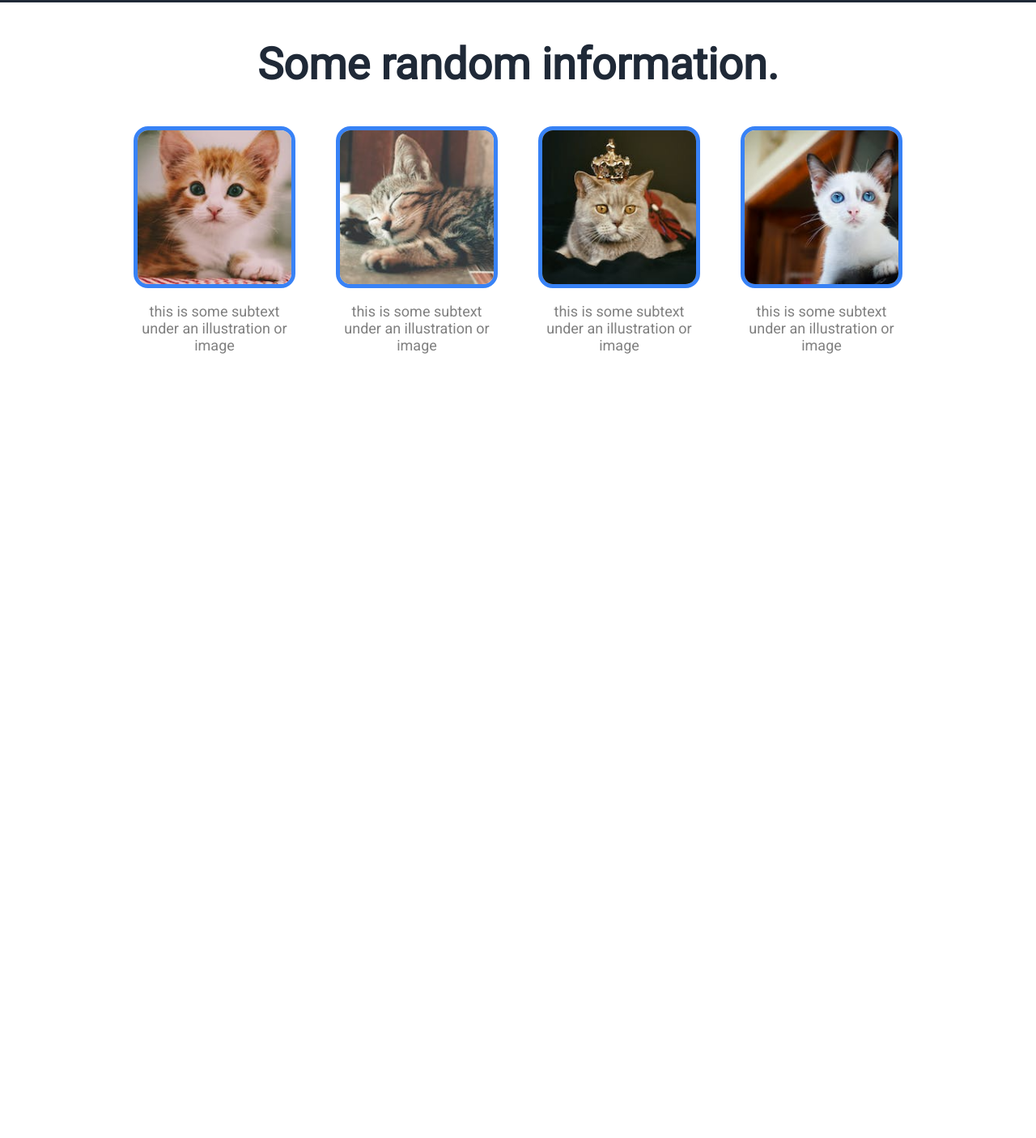
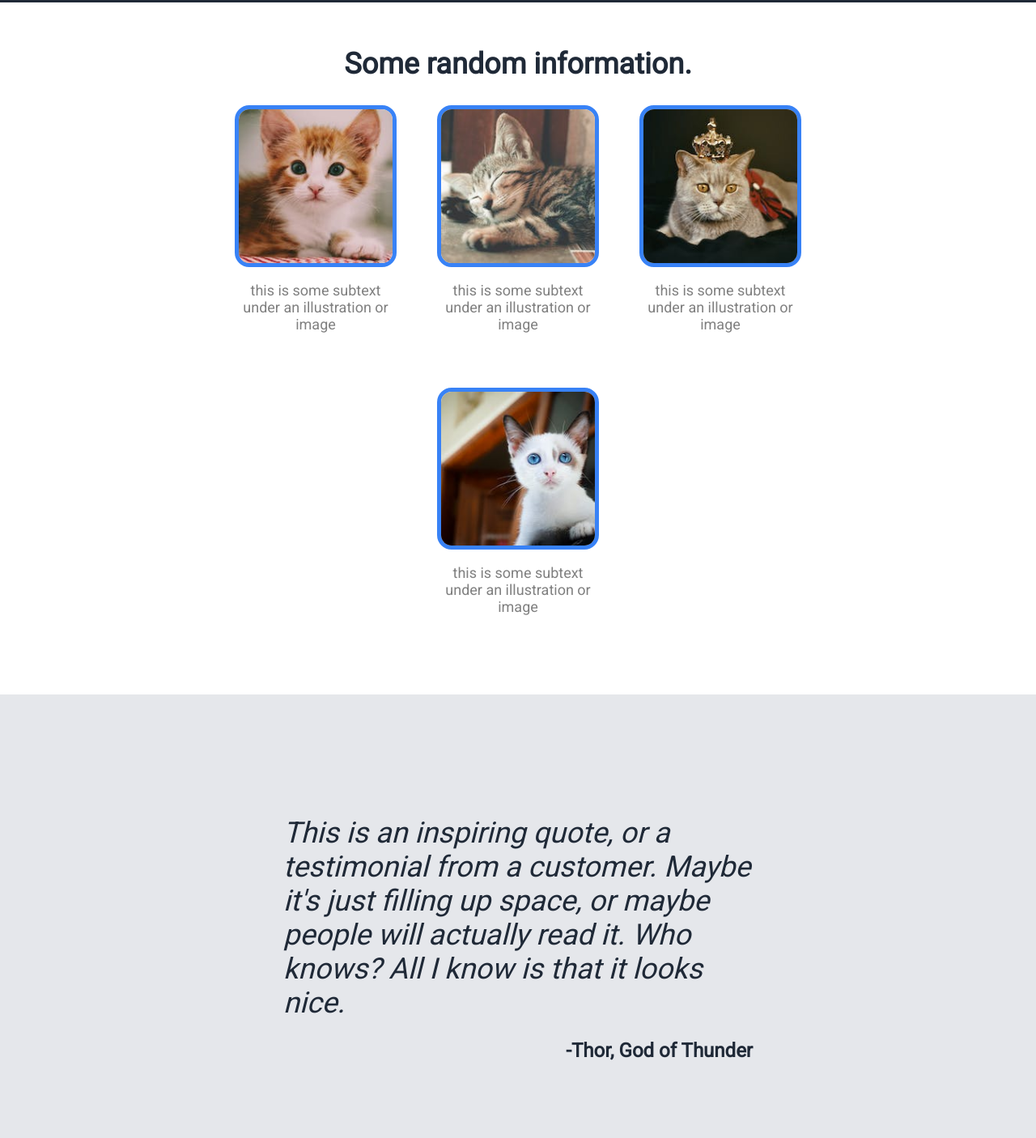
Before and after one commit to Rui-1004/landing-page, a plain HTML site: page index.html in a window 1280 px wide. Shown: the part 745-2151 px from the top of the page at 81% size. Before the commit the page ends 1200 px from the top, so only its background shows below. Drawn offline with Linux system fonts and the light colour scheme.

Commit message:
Add quote section
Layed out with flexbox and styled. Adjusted some paddings to fit the screen better.

```diff
--- a/index.html
+++ b/index.html
@@ -53,5 +53,10 @@
         </div>
       </div>
     </div>
+
+    <div class="quote">
+      <p class="quote-text">This is an inspiring quote, or a testimonial from a customer. Maybe it's just filling up space, or maybe people will actually read it. Who knows? All I know is that it looks nice.</p>
+      <p class="quote-author">-Thor, God of Thunder</p>
+    </div>
   </body>
 </html>
--- a/style.css
+++ b/style.css
@@ -7,7 +7,8 @@ body {
 }
 
 .header,
-.hero {
+.hero,
+.information {
   padding: 0px 210px;
 }
 
@@ -99,6 +100,8 @@ a {
   display: flex;
   flex-direction: column;
   align-items: center;
+  padding-top: 25px;
+  padding-bottom: 80px;
 }
 
 .information-container {
@@ -122,8 +125,33 @@ a {
   border-radius: 18px;
 }
 
-.information-header {
+.information-header h2 {
   font-size: 36px;
   font-weight: 800;
   color: #1F2937;
 }
+
+/* quote section */
+
+.quote  {
+  background-color: #E5E7EB;
+  display: flex;
+  flex-direction: column;
+  justify-content: center;
+  align-items: center;
+  padding: 150px 350px 70px 350px;
+}
+
+.quote-text {
+  font-style: italic;
+  font-size: 36px;
+  color: #1F2937;
+  margin: 0;
+}
+
+.quote-author {
+  align-self: flex-end;
+  font-size: 24px;
+  font-weight: bold;
+  color: #1F2937;
+}
```
